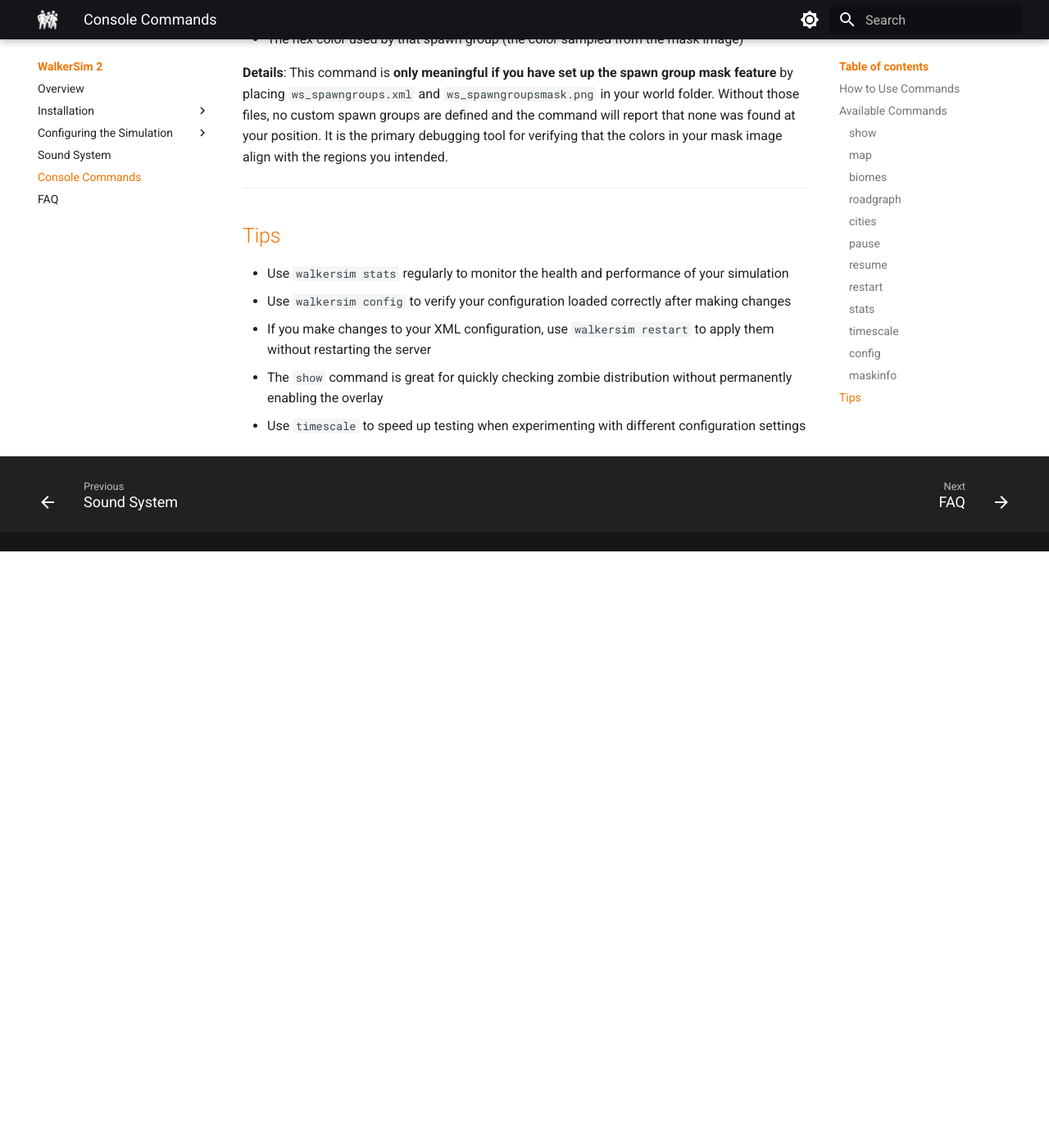
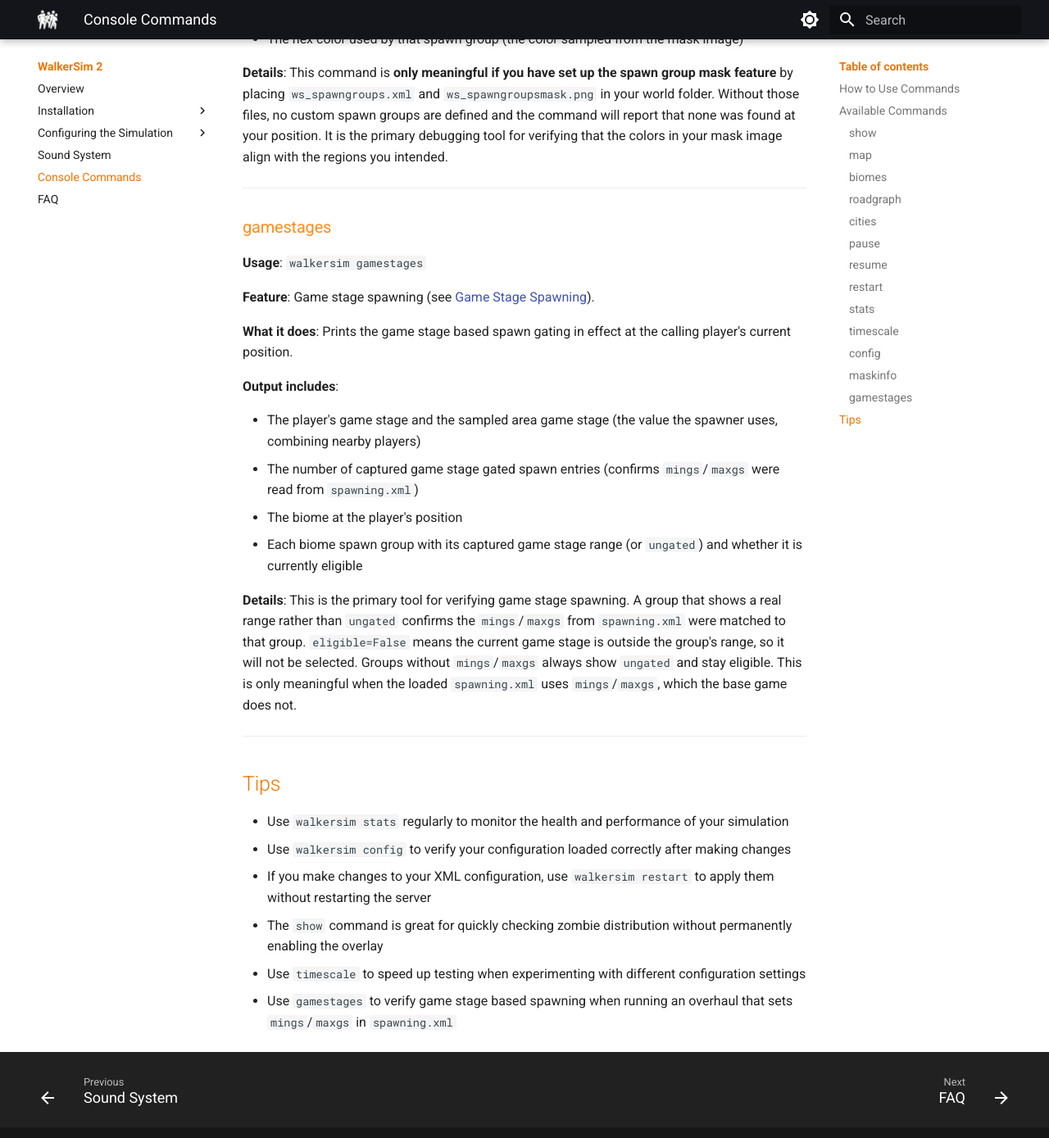
Before and after one commit to ZehMatt/7dtd-WalkerSim2, an MkDocs documentation site: the page built from Docs/commands.md, in a window 1280 px wide and 1400 px high, scrolled down 6724 px. Shown: the top 1389 px of the window at 82% size. Built offline with MkDocs 1.6.1 and Material for MkDocs 9.7.7, drawn with Linux system fonts in a browser that asks for light colours; before the commit the page ends 7397 px from its top, so only the background shows below that.

Commit message:
Update documentation for game stage

```diff
--- a/Docs/commands.md
+++ b/Docs/commands.md
@@ -248,6 +248,25 @@
 
 ---
 
+### gamestages
+
+**Usage**: `walkersim gamestages`
+
+**Feature**: Game stage spawning (see [Game Stage Spawning](configuring/game-stage-spawning.md)).
+
+**What it does**: Prints the game stage based spawn gating in effect at the calling player's current position.
+
+**Output includes**:
+
+- The player's game stage and the sampled area game stage (the value the spawner uses, combining nearby players)
+- The number of captured game stage gated spawn entries (confirms `mings`/`maxgs` were read from `spawning.xml`)
+- The biome at the player's position
+- Each biome spawn group with its captured game stage range (or `ungated`) and whether it is currently eligible
+
+**Details**: This is the primary tool for verifying game stage spawning. A group that shows a real range rather than `ungated` confirms the `mings`/`maxgs` from `spawning.xml` were matched to that group. `eligible=False` means the current game stage is outside the group's range, so it will not be selected. Groups without `mings`/`maxgs` always show `ungated` and stay eligible. This is only meaningful when the loaded `spawning.xml` uses `mings`/`maxgs`, which the base game does not.
+
+---
+
 ## Tips
 
 - Use `walkersim stats` regularly to monitor the health and performance of your simulation
@@ -255,3 +274,4 @@
 - If you make changes to your XML configuration, use `walkersim restart` to apply them without restarting the server
 - The `show` command is great for quickly checking zombie distribution without permanently enabling the overlay
 - Use `timescale` to speed up testing when experimenting with different configuration settings
+- Use `gamestages` to verify game stage based spawning when running an overhaul that sets `mings`/`maxgs` in `spawning.xml`
--- a/mkdocs.yml
+++ b/mkdocs.yml
@@ -27,6 +27,7 @@
             - Loose Swarm: configuring/configuration/examples/loose-swarm.md
             - Road Horde: configuring/configuration/examples/road-horde.md
         - Spawn Group Masks (Advanced): configuring/spawn-groups.md
+        - Game Stage Spawning (Advanced): configuring/game-stage-spawning.md
     - Sound System: sounds.md
     - Console Commands: commands.md
     - FAQ: faq.md
```
